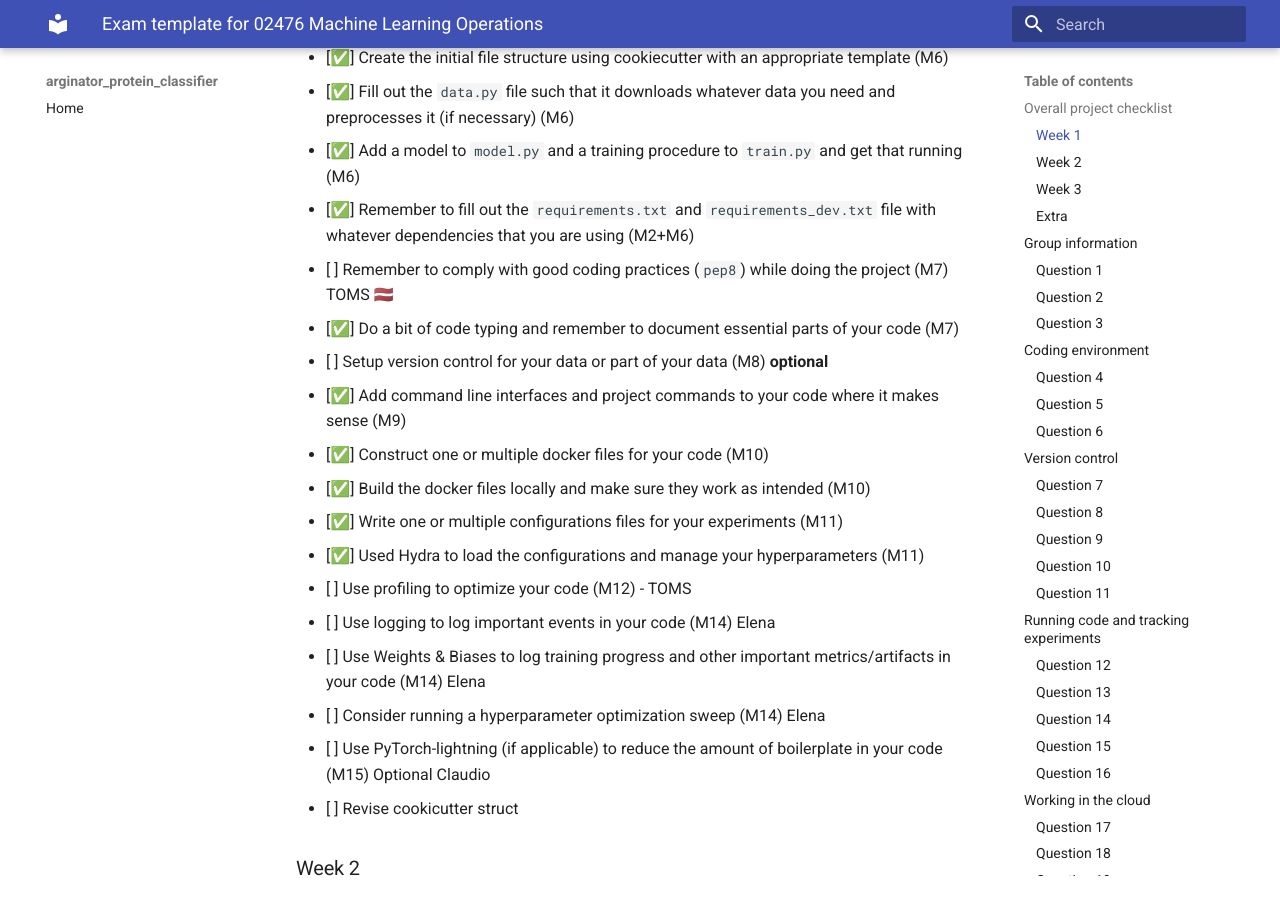
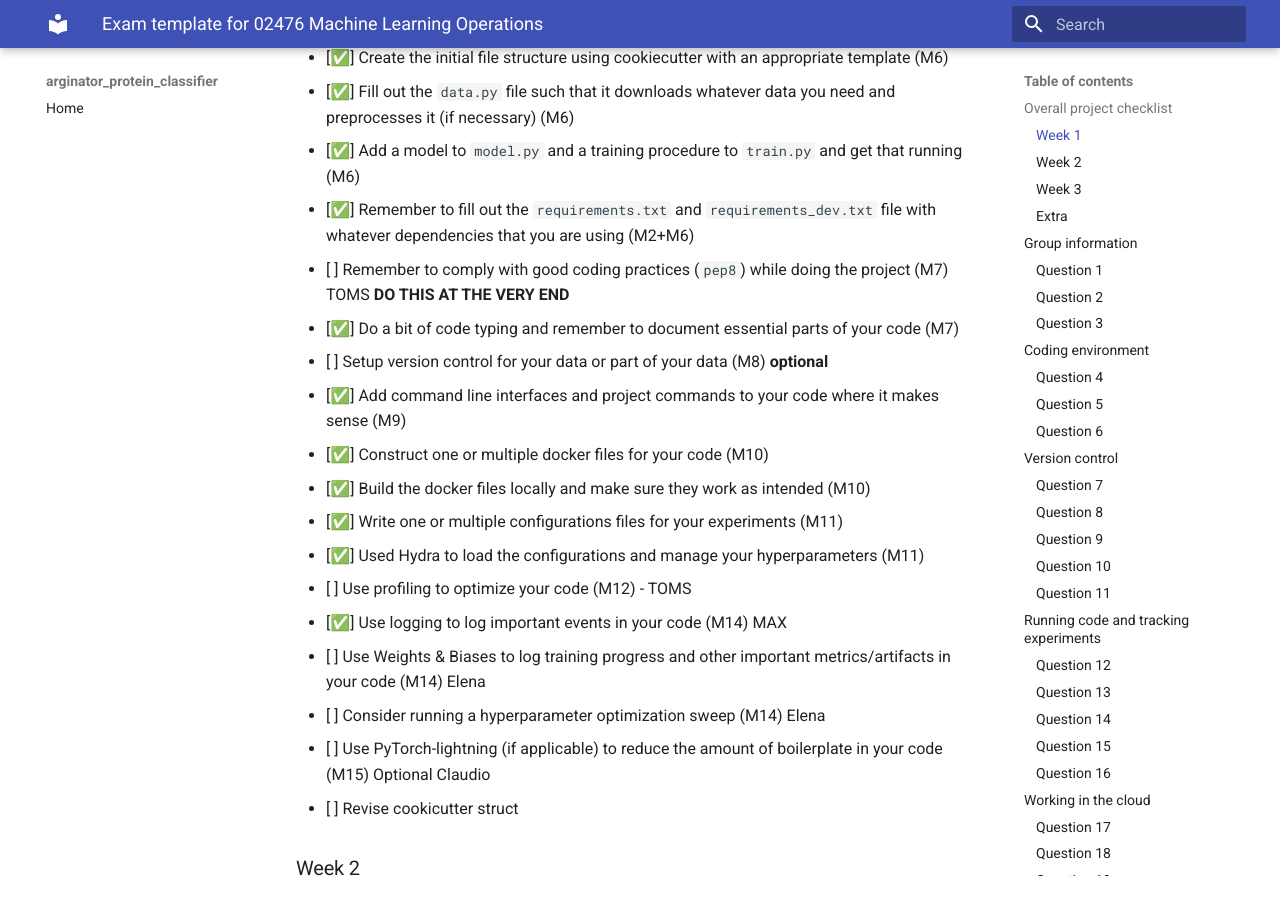
Before and after one commit to elena-iri/ARGinator, an MkDocs documentation site: the page built from docs/source/checklist.md, in a window 1280 px wide and 900 px high, scrolled down 1428 px. Built offline with MkDocs 1.6.1 and Material for MkDocs 9.7.7, drawn with Linux system fonts in a browser that asks for light colours.

Commit message:
Update checklist.md

```diff
--- a/docs/source/checklist.md
+++ b/docs/source/checklist.md
@@ -60,7 +60,7 @@ will check the repositories and the code to verify your answers.
 * [✅] Add a model to `model.py` and a training procedure to `train.py` and get that running (M6)
 * [✅] Remember to fill out the `requirements.txt` and `requirements_dev.txt` file with whatever dependencies that you
     are using (M2+M6)
-* [ ] Remember to comply with good coding practices (`pep8`) while doing the project (M7) TOMS 🇱🇻
+* [ ] Remember to comply with good coding practices (`pep8`) while doing the project (M7) TOMS **DO THIS AT THE VERY END**
 * [✅] Do a bit of code typing and remember to document essential parts of your code (M7)
 * [ ] Setup version control for your data or part of your data (M8) **optional**
 * [✅] Add command line interfaces and project commands to your code where it makes sense (M9)
@@ -69,7 +69,7 @@ will check the repositories and the code to verify your answers.
 * [✅] Write one or multiple configurations files for your experiments (M11)
 * [✅] Used Hydra to load the configurations and manage your hyperparameters (M11)
 * [ ] Use profiling to optimize your code (M12) - TOMS
-* [ ] Use logging to log important events in your code (M14) Elena
+* [✅] Use logging to log important events in your code (M14) MAX
 * [ ] Use Weights & Biases to log training progress and other important metrics/artifacts in your code (M14) Elena
 * [ ] Consider running a hyperparameter optimization sweep (M14) Elena
 * [ ] Use PyTorch-lightning (if applicable) to reduce the amount of boilerplate in your code (M15) Optional Claudio
```
